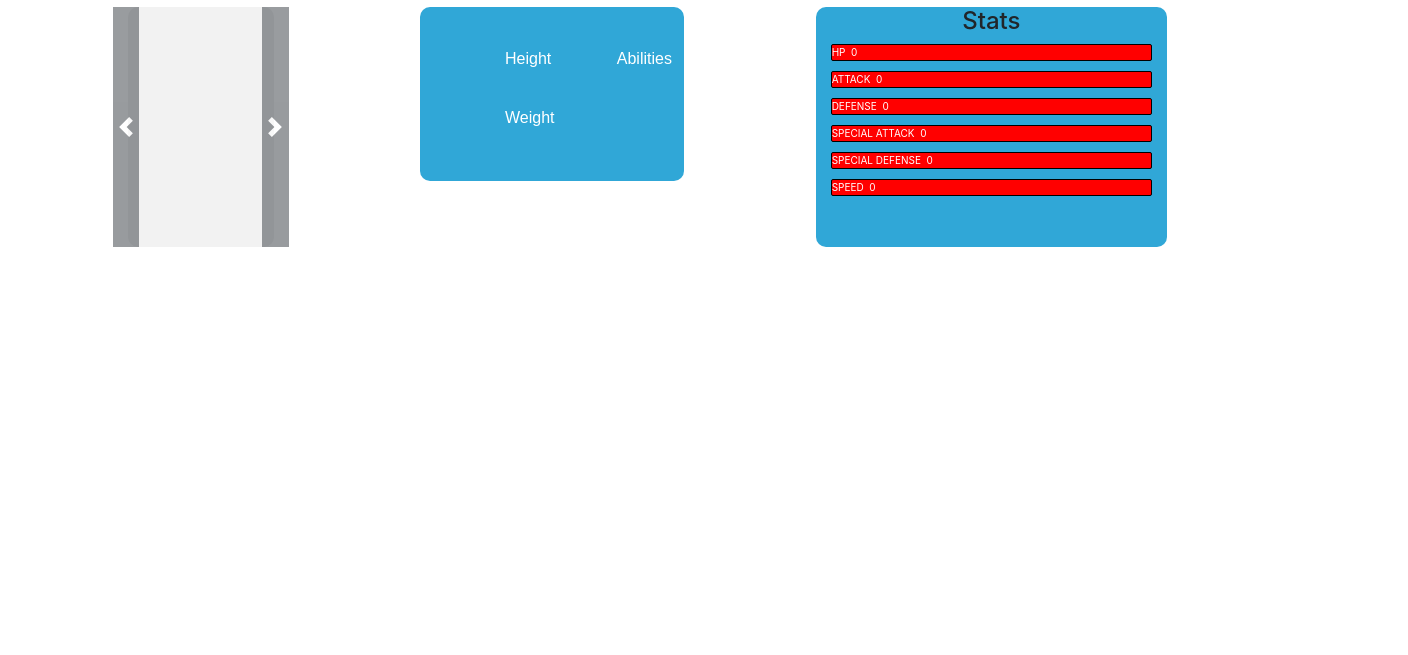
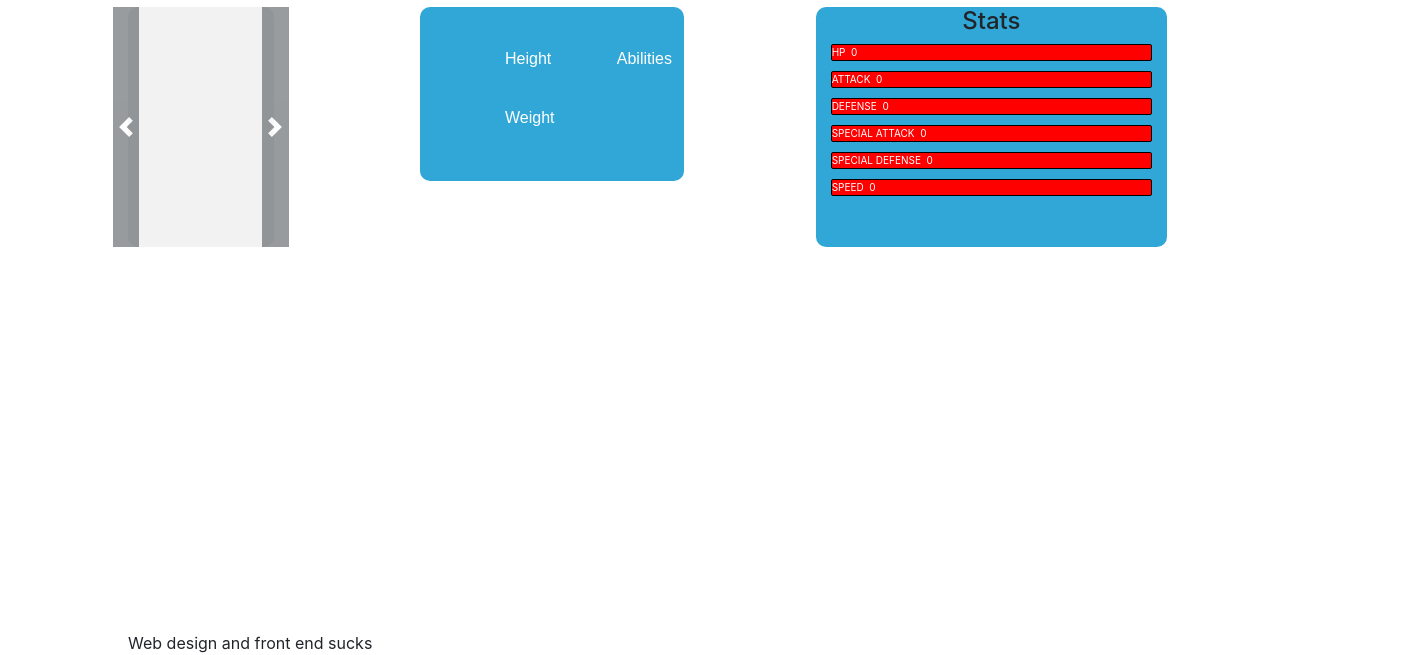
Before and after one commit to NovoaMartin/Pokedex, a website with bundled scripts: page index.html in a window 1280 px wide. Shown: the part 153-808 px from the top of the page, 1408 px wide, since content can reach past the window. Built offline with nearby package versions, Linux system fonts and the light colour scheme; no server answers.

Commit message:
Added footer

```diff
--- a/index.html
+++ b/index.html
@@ -102,6 +102,8 @@
 
     </div>
 
+    <footer>Web design and front end sucks</footer>
+
 
     <!-- Latest compiled and minified JavaScript -->
     <script src="https://cdn.jsdelivr.net/npm/bootstrap-select@1.13.14/dist/js/bootstrap-select.min.js"></script>
--- a/src/styles/index.css
+++ b/src/styles/index.css
@@ -1,5 +1,4 @@
 body{
-    height: 100vh;
     padding: 0 10% 0 10%;
 }
 
@@ -69,3 +68,10 @@
     float:left;
     margin-right:3em;
 }
+
+footer{
+    position:absolute;
+    bottom:0;
+    width:100%;
+    height:1em;
+}
```
